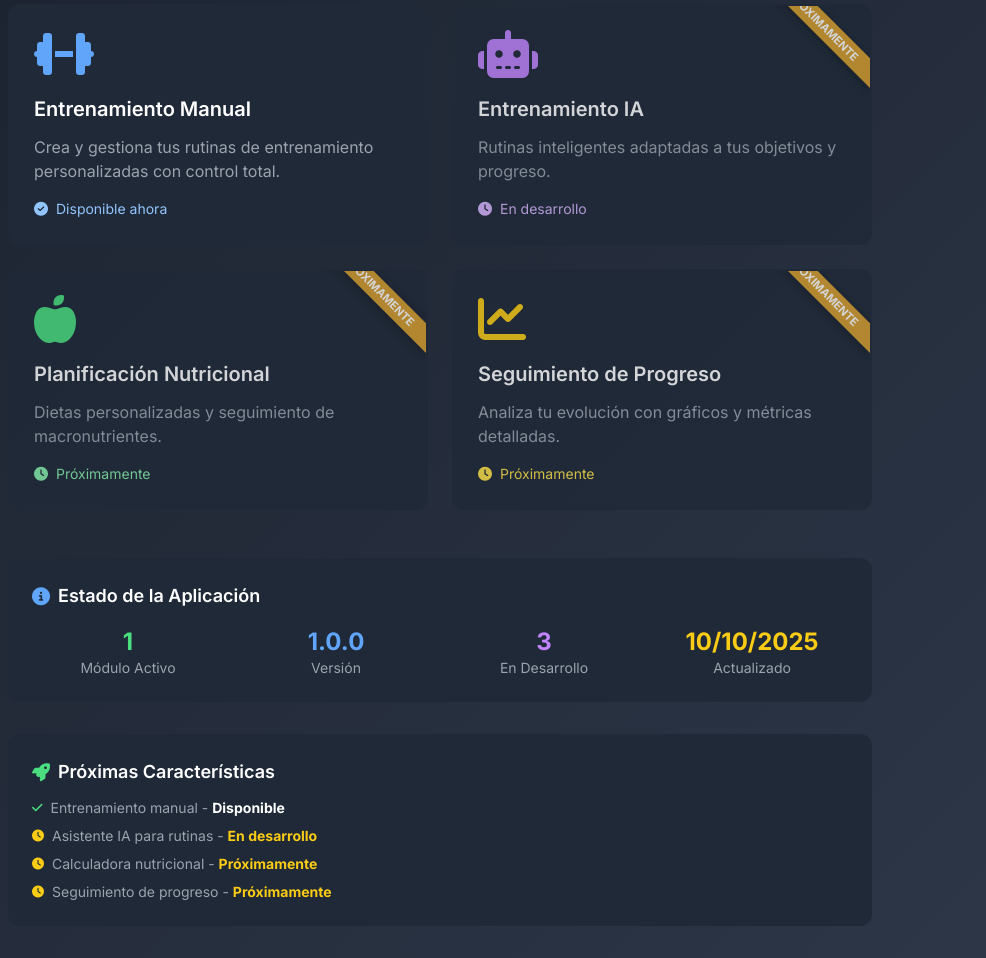
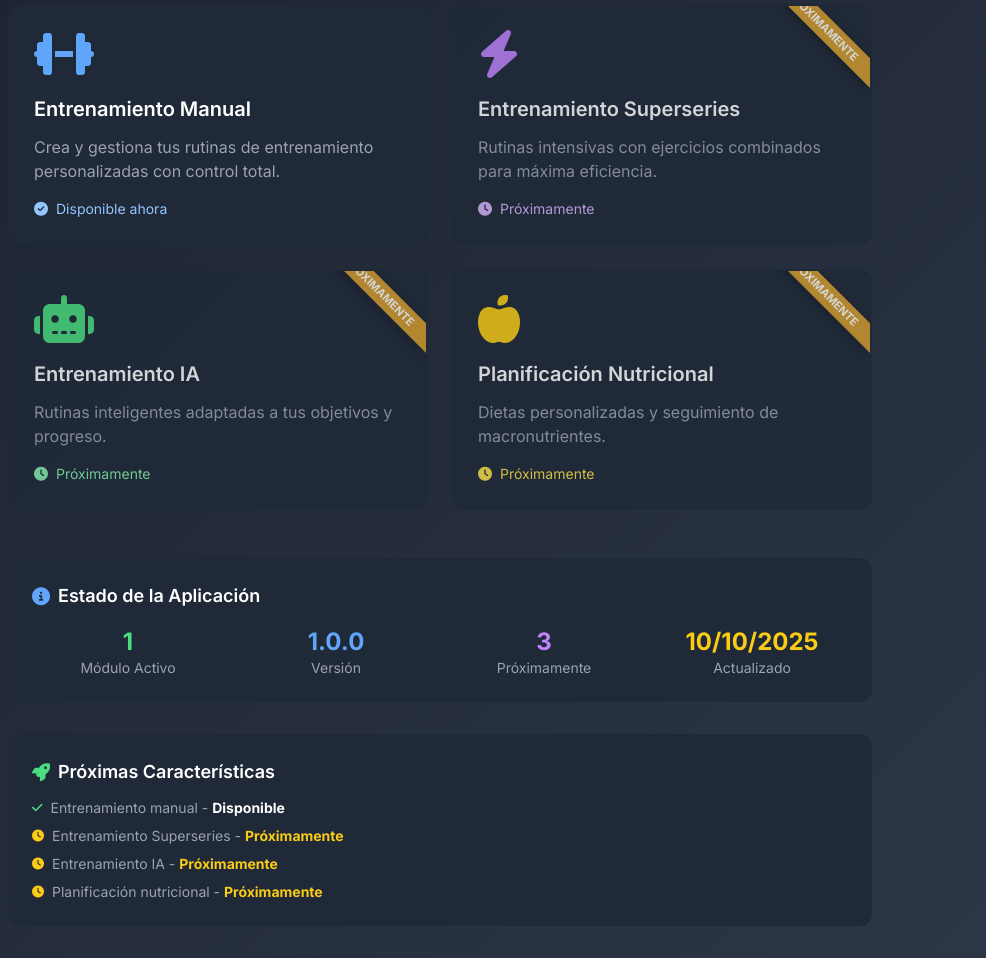
Before and after one commit to 160712jj-dotcom/gymapp, a plain HTML site: page index.html in a window 1280 px wide. Shown: the part 252-1210 px from the top of the page, without its empty margins (200-1186 px from the left). Drawn offline with nearby package versions, Linux system fonts and the light colour scheme.

Commit message:
index.html

```diff
--- a/index.html
+++ b/index.html
@@ -100,37 +100,37 @@
                 </div>
             </div>
 
+            <!-- ENTRENAMIENTO SUPERSERIES -->
+            <div class="module-card coming-soon bg-gray-800 p-6 rounded-xl opacity-80">
+                <div class="text-5xl mb-4 text-purple-400">
+                    <i class="fas fa-bolt"></i>
+                </div>
+                <h3 class="text-xl font-semibold mb-3 text-white">Entrenamiento Superseries</h3>
+                <p class="text-gray-400 mb-4">Rutinas intensivas con ejercicios combinados para máxima eficiencia.</p>
+                <div class="text-sm text-purple-300 flex items-center">
+                    <i class="fas fa-clock mr-2"></i> Próximamente
+                </div>
+            </div>
+
             <!-- IA ENTRENAMIENTO -->
             <div class="module-card coming-soon bg-gray-800 p-6 rounded-xl opacity-80">
-                <div class="text-5xl mb-4 text-purple-400">
+                <div class="text-5xl mb-4 text-green-400">
                     <i class="fas fa-robot"></i>
                 </div>
                 <h3 class="text-xl font-semibold mb-3 text-white">Entrenamiento IA</h3>
                 <p class="text-gray-400 mb-4">Rutinas inteligentes adaptadas a tus objetivos y progreso.</p>
-                <div class="text-sm text-purple-300 flex items-center">
-                    <i class="fas fa-clock mr-2"></i> En desarrollo
-                </div>
-            </div>
-
-            <!-- NUTRICIÓN -->
-            <div class="module-card coming-soon bg-gray-800 p-6 rounded-xl opacity-80">
-                <div class="text-5xl mb-4 text-green-400">
-                    <i class="fas fa-apple-alt"></i>
-                </div>
-                <h3 class="text-xl font-semibold mb-3 text-white">Planificación Nutricional</h3>
-                <p class="text-gray-400 mb-4">Dietas personalizadas y seguimiento de macronutrientes.</p>
                 <div class="text-sm text-green-300 flex items-center">
                     <i class="fas fa-clock mr-2"></i> Próximamente
                 </div>
             </div>
 
-            <!-- PROGRESO -->
+            <!-- PLANIFICACIÓN NUTRICIONAL -->
             <div class="module-card coming-soon bg-gray-800 p-6 rounded-xl opacity-80">
                 <div class="text-5xl mb-4 text-yellow-400">
-                    <i class="fas fa-chart-line"></i>
+                    <i class="fas fa-apple-alt"></i>
                 </div>
-                <h3 class="text-xl font-semibold mb-3 text-white">Seguimiento de Progreso</h3>
-                <p class="text-gray-400 mb-4">Analiza tu evolución con gráficos y métricas detalladas.</p>
+                <h3 class="text-xl font-semibold mb-3 text-white">Planificación Nutricional</h3>
+                <p class="text-gray-400 mb-4">Dietas personalizadas y seguimiento de macronutrientes.</p>
                 <div class="text-sm text-yellow-300 flex items-center">
                     <i class="fas fa-clock mr-2"></i> Próximamente
                 </div>
@@ -153,7 +153,7 @@
                 </div>
                 <div>
                     <div class="text-2xl font-bold text-purple-400">3</div>
-                    <div class="text-sm text-gray-400">En Desarrollo</div>
+                    <div class="text-sm text-gray-400">Próximamente</div>
                 </div>
                 <div>
                     <div class="text-2xl font-bold text-yellow-400" id="lastUpdate">Hoy</div>
@@ -174,15 +174,15 @@
                 </li>
                 <li class="flex items-center">
                     <i class="fas fa-clock text-yellow-400 mr-2 text-xs"></i>
-                    <span>Asistente IA para rutinas - <strong class="text-yellow-400">En desarrollo</strong></span>
+                    <span>Entrenamiento Superseries - <strong class="text-yellow-400">Próximamente</strong></span>
                 </li>
                 <li class="flex items-center">
                     <i class="fas fa-clock text-yellow-400 mr-2 text-xs"></i>
-                    <span>Calculadora nutricional - <strong class="text-yellow-400">Próximamente</strong></span>
+                    <span>Entrenamiento IA - <strong class="text-yellow-400">Próximamente</strong></span>
                 </li>
                 <li class="flex items-center">
                     <i class="fas fa-clock text-yellow-400 mr-2 text-xs"></i>
-                    <span>Seguimiento de progreso - <strong class="text-yellow-400">Próximamente</strong></span>
+                    <span>Planificación nutricional - <strong class="text-yellow-400">Próximamente</strong></span>
                 </li>
             </ul>
         </div>
```
